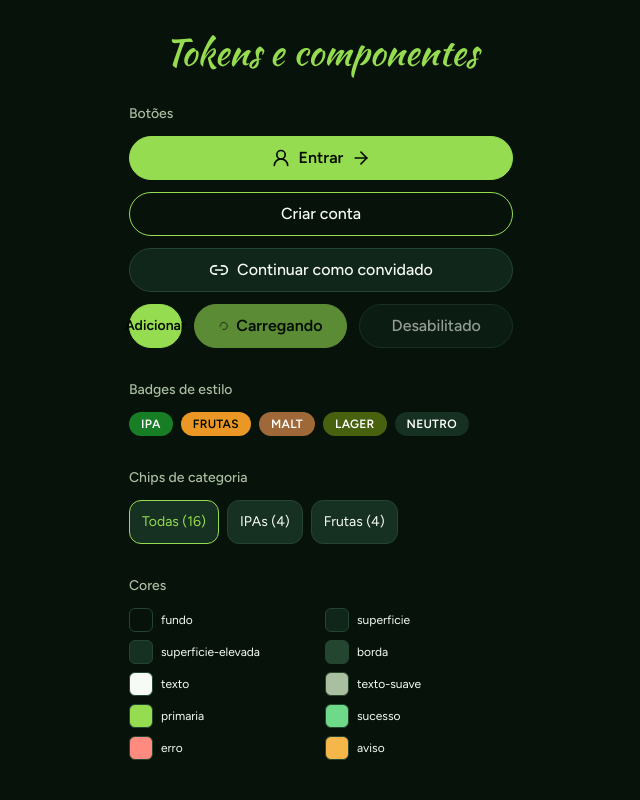
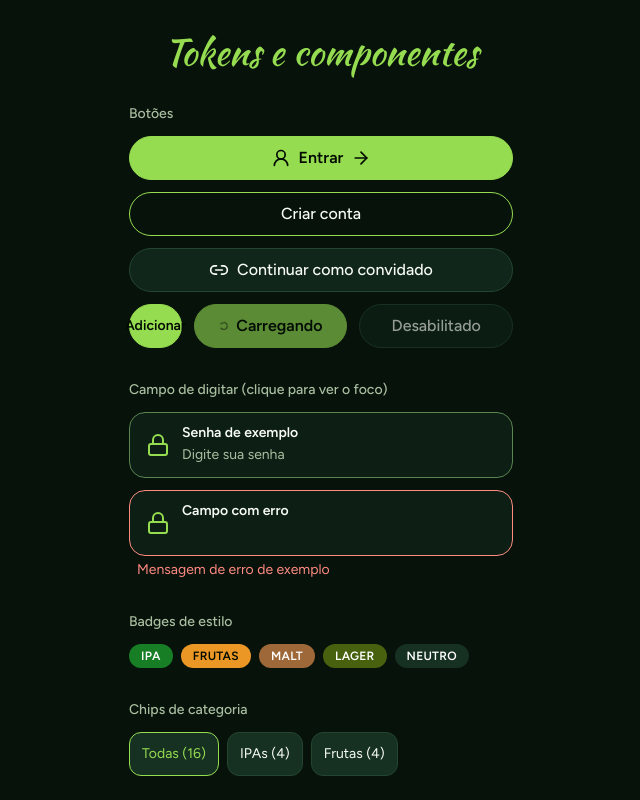
Before and after one commit to DiegoLCirqueira/Leguel-Beer, a Next.js app in the folder apps/web/: page /dev/tokens in a window 1280 px wide. Shown: the top 800 px of the page, without its empty margins (319-959 px from the left). Built offline with nearby package versions, Linux system fonts and the light colour scheme.

Commit message:
:sparkles: feat(web): mostra o Campo e o token borda-campo na vitrine /dev/tokens

```diff
--- a/apps/web/src/components/component-showcase.tsx
+++ b/apps/web/src/components/component-showcase.tsx
@@ -1,7 +1,8 @@
 "use client";
 
-import { ArrowRight, Link2, UserRound } from "lucide-react";
+import { ArrowRight, Link2, Lock, UserRound } from "lucide-react";
 import { useState } from "react";
+import { Campo } from "@/components/auth/campo";
 import { Button } from "@/components/ui/button";
 import { CategoryChips } from "@/components/ui/category-chips";
 import { StyleBadge } from "@/components/ui/style-badge";
@@ -11,6 +12,7 @@ const swatches = [
   { name: "superficie", className: "bg-superficie" },
   { name: "superficie-elevada", className: "bg-superficie-elevada" },
   { name: "borda", className: "bg-borda" },
+  { name: "borda-campo", className: "bg-borda-campo" },
   { name: "texto", className: "bg-texto" },
   { name: "texto-suave", className: "bg-texto-suave" },
   { name: "primaria", className: "bg-primaria" },
@@ -67,6 +69,20 @@ export function ComponentShowcase() {
           </Button>
         </div>
       </Section>
+      <Section title="Campo de digitar (clique para ver o foco)">
+        <Campo
+          id="campo-exemplo"
+          rotulo="Senha de exemplo"
+          icone={Lock}
+          placeholder="Digite sua senha"
+        />
+        <Campo
+          id="campo-exemplo-erro"
+          rotulo="Campo com erro"
+          icone={Lock}
+          erro="Mensagem de erro de exemplo"
+        />
+      </Section>
       <Section title="Badges de estilo">
         <div className="flex flex-wrap gap-2">
           {badges.map((badge) => (
```
